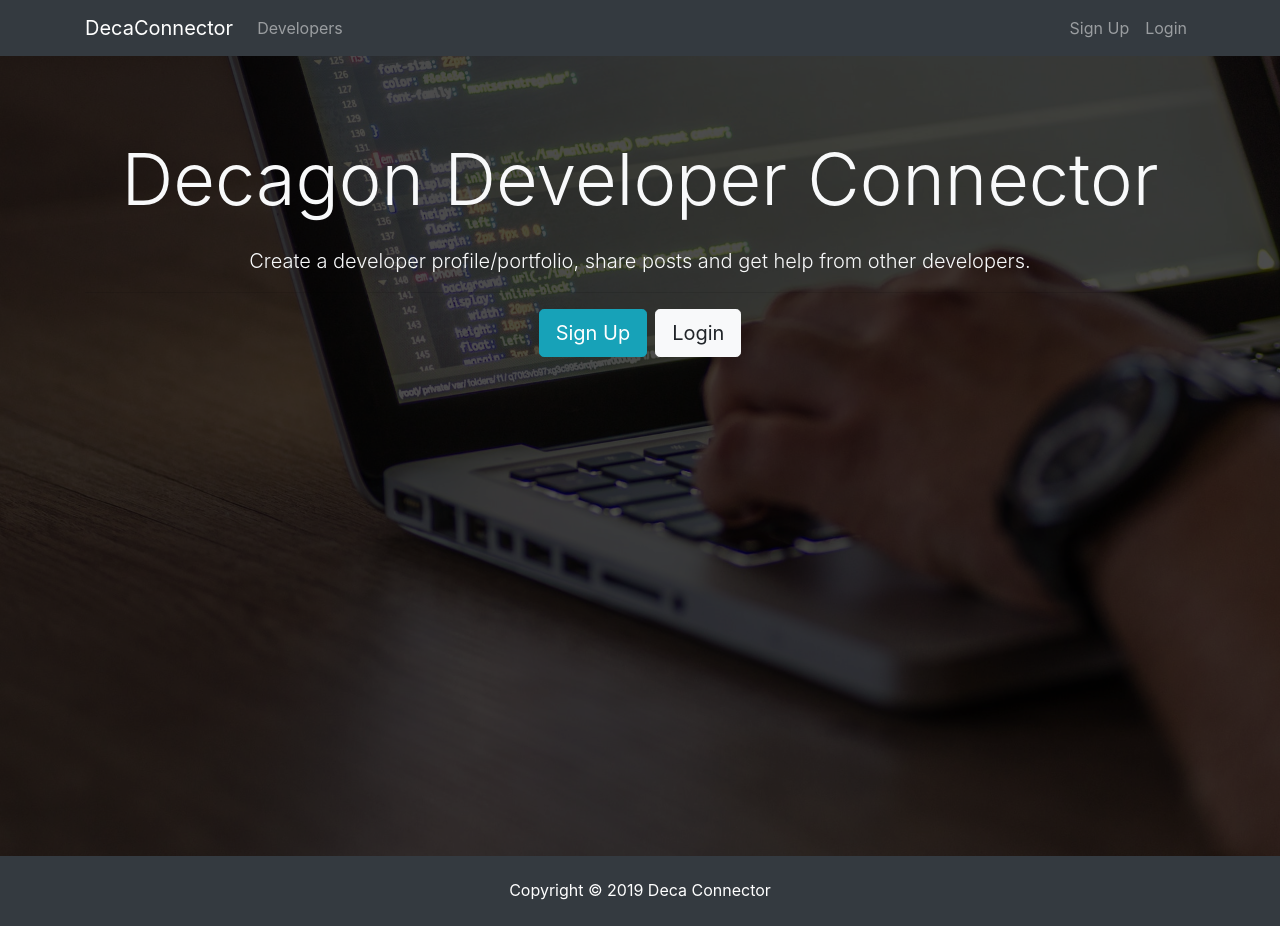
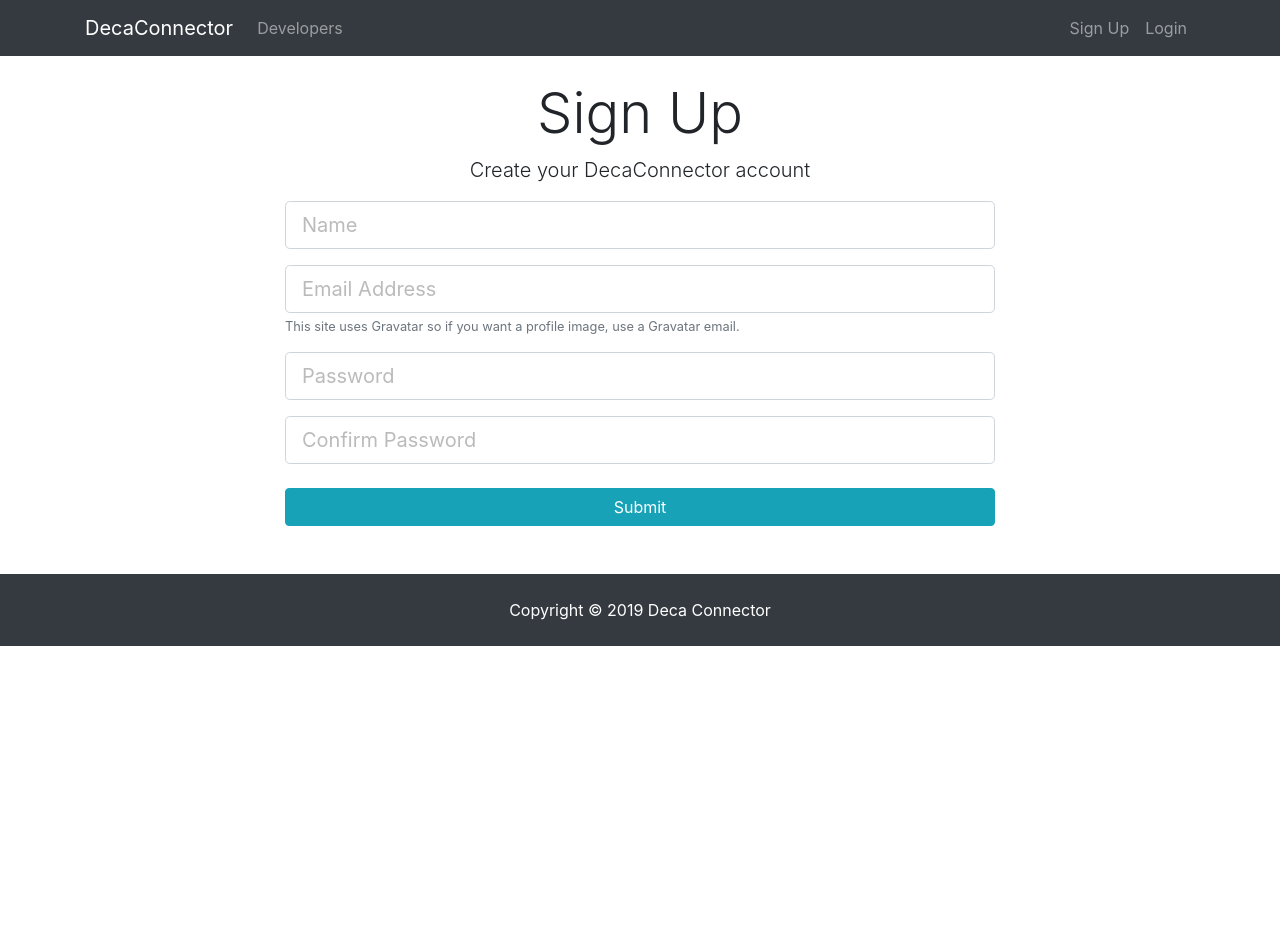
Before and after one commit to yuhcee/site, a React (Create React App) app in the folder client/: page /register in a window 1280 px wide. After the commit the page ends 800 px from the top, so only its background shows below. Built offline with nearby package versions, Linux system fonts and the light colour scheme.

Commit message:
Created register form

```diff
--- a/client/src/App.js
+++ b/client/src/App.js
@@ -1,16 +1,27 @@
 import React from 'react';
+import { BrowserRouter as Router, Route } from 'react-router-dom';
 import Navbar from './components/layout/Navbar';
 import Landing from './components/layout/Landing';
 import Footer from './components/layout/Footer';
+import Register from './components/auth/Register';
+import Login from './components/auth/Login';
 import './App.css';
 
 function App() {
   return (
-    <div className="App">
-      <Navbar />
-      <Landing />
-      <Footer />
-    </div>
+    <Router>
+      <div className="App">
+        <Navbar />
+        <Route exact path="/" component={Landing} />
+        <div className="container">
+          <Route exact path="/register" component={Register} />
+        </div>
+        <div className="container">
+          <Route exact path="/login" component={Login} />
+        </div>
+        <Footer />
+      </div>
+    </Router>
   );
 }
 
--- /dev/null
+++ b/client/src/components/auth/Login.js
@@ -0,0 +1,66 @@
+import React, { Component } from 'react';
+
+class Login extends Component {
+  constructor() {
+    super();
+    this.state = {
+      email: '',
+      password: '',
+      errors: {}
+    };
+
+    this.onChange = this.onChange.bind(this);
+  }
+
+  onChange(e) {
+    this.setState({ [e.target.name]: e.target.value });
+  }
+
+  onSubmit(e) {
+    e.preventDefault();
+    const signedUser = {
+      name: this.state.name,
+      password: this.state.password
+    };
+    console.log(signedUser);
+  }
+
+  render() {
+    return (
+      <div className="login">
+        <div className="container">
+          <div className="row">
+            <div className="col-md-8 m-auto">
+              <h1 className="display-4 text-center">Log In</h1>
+              <p className="lead text-center">
+                Sign in to your DecaConnector account
+              </p>
+              <form action="dashboard.html">
+                <div className="form-group">
+                  <input
+                    type="email"
+                    className="form-control form-control-lg"
+                    placeholder="Email Address"
+                    name="email"
+                    value={this.onChange}
+                  />
+                </div>
+                <div className="form-group">
+                  <input
+                    type="password"
+                    className="form-control form-control-lg"
+                    placeholder="Password"
+                    name="password"
+                    value={this.onChange}
+                  />
+                </div>
+                <input type="submit" className="btn btn-info btn-block mt-4" />
+              </form>
+            </div>
+          </div>
+        </div>
+      </div>
+    );
+  }
+}
+export default Login;
--- /dev/null
+++ b/client/src/components/auth/Register.js
@@ -0,0 +1,99 @@
+import React, { Component } from 'react';
+
+class Register extends Component {
+  constructor() {
+    super();
+    this.state = {
+      name: '',
+      email: '',
+      password: '',
+      password2: '',
+      errors: {}
+    };
+
+    this.onChange = this.onChange.bind(this);
+    this.onSubmit = this.onSubmit.bind(this);
+  }
+
+  onChange(e) {
+    this.setState({ [e.target.name]: e.target.value });
+  }
+
+  onSubmit(e) {
+    e.preventDefault();
+    const { name, email, password, password2 } = this.state;
+    const newUser = {
+      name,
+      email,
+      password,
+      password2
+    };
+    console.log(newUser);
+  }
+
+  render() {
+    return (
+      <div className="register">
+        <div className="container">
+          <div className="row">
+            <div className="col-md-8 m-auto">
+              <h1 className="display-4 text-center">Sign Up</h1>
+              <p className="lead text-center">
+                Create your DecaConnector account
+              </p>
+              <form onSubmit={this.onSubmit}>
+                <div className="form-group">
+                  <input
+                    type="text"
+                    className="form-control form-control-lg"
+                    placeholder="Name"
+                    name="name"
+                    value={this.state.name}
+                    required
+                    onChange={this.onChange}
+                  />
+                </div>
+                <div className="form-group">
+                  <input
+                    type="email"
+                    className="form-control form-control-lg"
+                    placeholder="Email Address"
+                    name="email"
+                    value={this.state.email}
+                    onChange={this.onChange}
+                  />
+                  <small className="form-text text-muted">
+                    This site uses Gravatar so if you want a profile image, use
+                    a Gravatar email.
+                  </small>
+                </div>
+                <div className="form-group">
+                  <input
+                    type="password"
+                    className="form-control form-control-lg"
+                    placeholder="Password"
+                    name="password"
+                    value={this.state.password}
+                    onChange={this.onChange}
+                  />
+                </div>
+                <div className="form-group">
+                  <input
+                    type="password"
+                    className="form-control form-control-lg"
+                    placeholder="Confirm Password"
+                    name="password2"
+                    value={this.state.password2}
+                    onChange={this.onChange}
+                  />
+                </div>
+                <input type="submit" className="btn btn-info btn-block mt-4" />
+              </form>
+            </div>
+          </div>
+        </div>
+      </div>
+    );
+  }
+}
+export default Register;
--- a/client/src/components/layout/Landing.js
+++ b/client/src/components/layout/Landing.js
@@ -1,4 +1,5 @@
 import React, { Component } from 'react';
+import { Link } from 'react-router-dom';
 
 class Landing extends Component {
   render() {
@@ -15,12 +16,12 @@
                   from other developers.
                 </p>
                 <hr />
-                <a href="register.html" className="btn btn-lg btn-info mr-2">
+                <Link to="/register" className="btn btn-lg btn-info mr-2">
                   Sign Up
-                </a>
-                <a href="login.html" className="btn btn-lg btn-light">
+                </Link>
+                <Link to="/login" className="btn btn-lg btn-light">
                   Login
-                </a>
+                </Link>
               </div>
             </div>
           </div>
--- a/client/src/components/layout/Navbar.js
+++ b/client/src/components/layout/Navbar.js
@@ -1,13 +1,14 @@
 import React, { Component } from 'react';
+import { Link } from 'react-router-dom';
 
 class Navbar extends Component {
   render() {
     return (
       <nav className="navbar navbar-expand-sm navbar-dark bg-dark mb-4">
         <div className="container">
-          <a className="navbar-brand" href="landing.html">
+          <Link className="navbar-brand" to="/">
             DecaConnector
-          </a>
+          </Link>
           <button
             className="navbar-toggler"
             type="button"
@@ -20,23 +21,23 @@
           <div className="collapse navbar-collapse" id="mobile-nav">
             <ul className="navbar-nav mr-auto">
               <li className="nav-item">
-                <a className="nav-link" href="profiles.html">
+                <Link className="nav-link" to="/profiles">
                   {' '}
                   Developers
-                </a>
+                </Link>
               </li>
             </ul>
 
             <ul className="navbar-nav ml-auto">
               <li className="nav-item">
-                <a className="nav-link" href="register.html">
+                <Link className="nav-link" to="/register">
                   Sign Up
-                </a>
+                </Link>
               </li>
               <li className="nav-item">
-                <a className="nav-link" href="login.html">
+                <Link className="nav-link" to="/login">
                   Login
-                </a>
+                </Link>
               </li>
             </ul>
           </div>
--- a/package.json
+++ b/package.json
@@ -7,7 +7,7 @@
     "client-install": "npm install --prefix client",
     "start": "node server.js",
     "server": "nodemon server",
-    "client": "yarn start --prefix client",
+    "client": "npm start --prefix client",
     "dev": "concurrently \"npm run server\" \"npm run client\""
   },
   "repository": {
```
Also changed, not shown: 1 other file (tests, documents, lock files or other folders).
